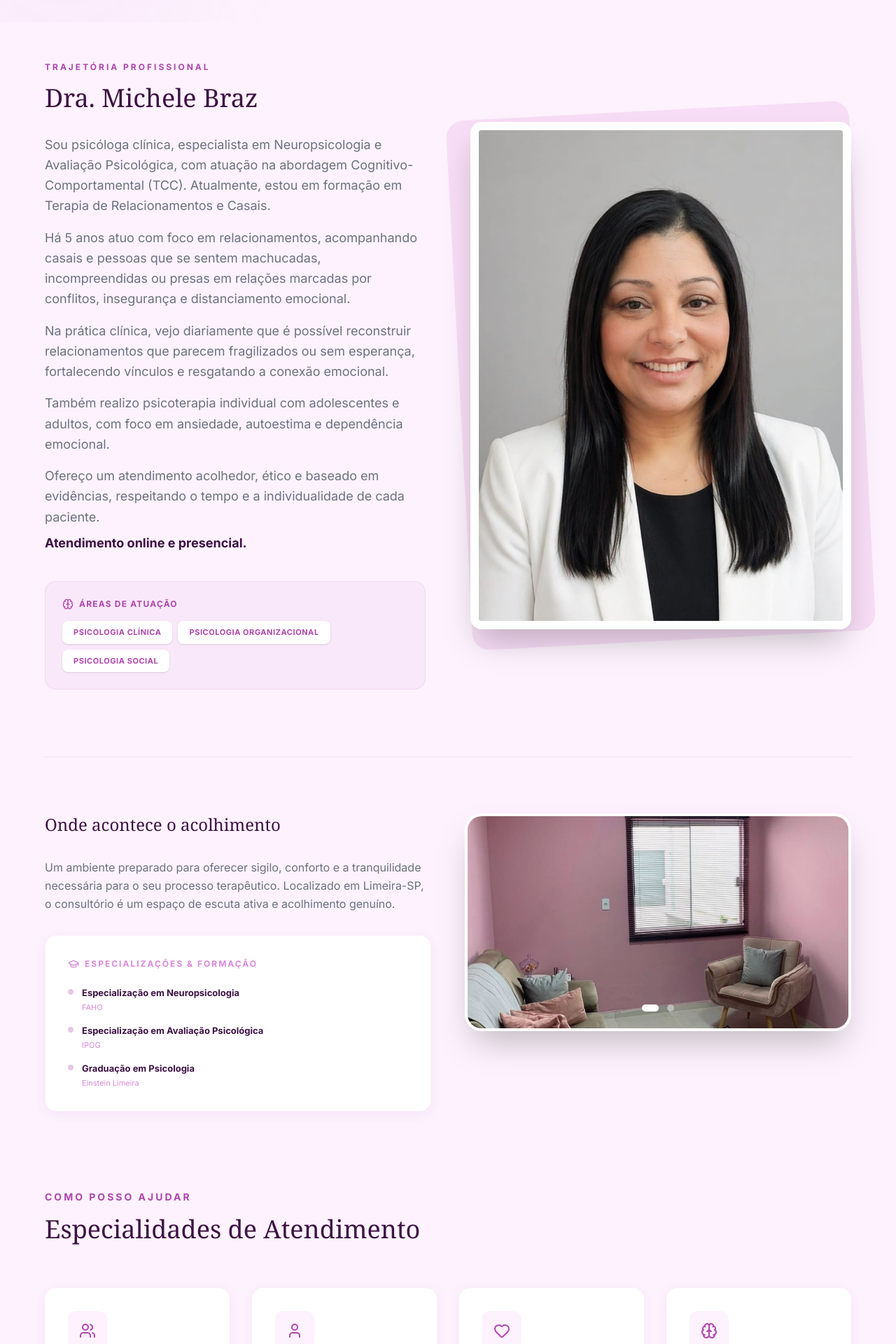
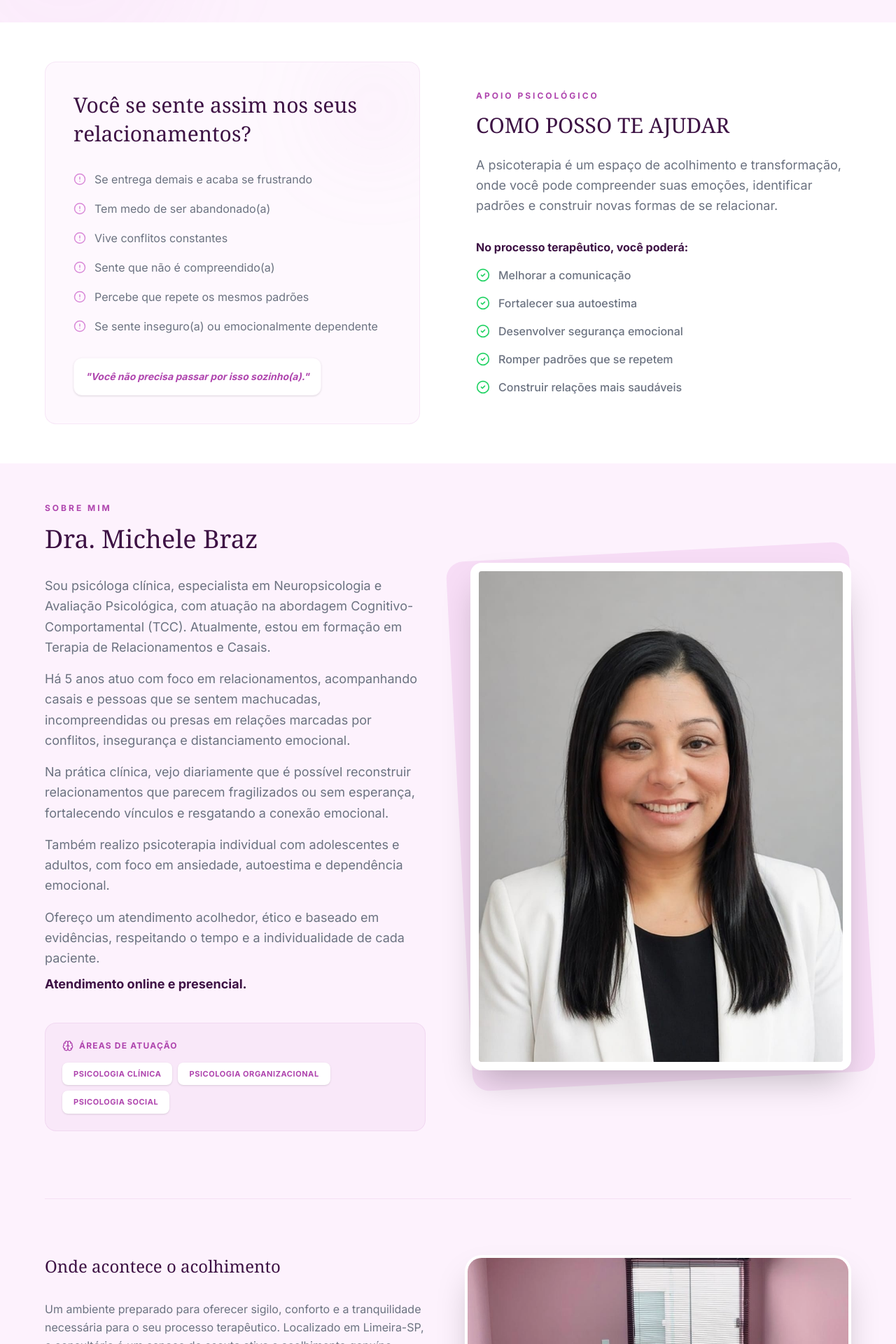
Before and after one commit to BrStahl/clinica_psicologia, a React (Vite) app: page / in a window 1280 px wide. Shown: the part 880-2800 px from the top of the page at 70% size. Built offline with nearby package versions, Linux system fonts and the light colour scheme; no server answers; the database is empty.

Commit message:
Inclusão de seção Dores e Relacionamento
Ajuste descrição dos serviços
Inclusão de seção Dores e Relacionamento (antes do Sobre Mim)

```diff
--- a/src/components/About.tsx
+++ b/src/components/About.tsx
@@ -47,12 +47,12 @@ export default function About() {
     <section id="about" className="p-10 lg:p-14 bg-brand-soft pt-24 text-left">
       <div className="max-w-6xl mx-auto">
         {/* Profile and Bio Row */}
-        <div className="grid lg:grid-cols-2 gap-16 items-center mb-20">
-          <div className="order-2 lg:order-1">
-            <h2 className="text-brand-primary font-bold uppercase tracking-[3px] text-xs mb-4">Trajetória Profissional</h2>
-            <h3 className="text-4xl font-serif text-brand-secondary mb-8">Dra. Michele Braz</h3>
+        <div className="grid lg:grid-cols-2 gap-16 items-center mb-20 text-left">
+          <div className="order-2 lg:order-1 text-left">
+            <h2 className="text-brand-primary font-bold uppercase tracking-[3px] text-xs mb-4 text-left">Sobre Mim</h2>
+            <h3 className="text-4xl font-serif text-brand-secondary mb-8 text-left">Dra. Michele Braz</h3>
 
-            <div className="space-y-4 text-brand-light leading-relaxed text-lg">
+            <div className="space-y-4 text-brand-light leading-relaxed text-lg text-left">
               <p>
                 Sou psicóloga clínica, especialista em Neuropsicologia e Avaliação Psicológica, com atuação na abordagem Cognitivo-Comportamental (TCC). Atualmente, estou em formação em Terapia de Relacionamentos e Casais.
               </p>
@@ -102,10 +102,10 @@ export default function About() {
         </div>
 
         {/* Office and Education Row */}
-        <div className="grid lg:grid-cols-2 gap-12 items-start mt-24 pt-20 border-t border-brand-primary/10">
-          <div className="space-y-8">
-            <h3 className="text-2xl font-serif text-brand-secondary">Onde acontece o acolhimento</h3>
-            <p className="text-brand-light leading-relaxed">
+        <div className="grid lg:grid-cols-2 gap-12 items-start mt-24 pt-20 border-t border-brand-primary/10 text-left">
+          <div className="space-y-8 text-left">
+            <h3 className="text-2xl font-serif text-brand-secondary text-left">Onde acontece o acolhimento</h3>
+            <p className="text-brand-light leading-relaxed text-left">
               Um ambiente preparado para oferecer sigilo, conforto e a tranquilidade necessária para o seu processo terapêutico. Localizado em Limeira-SP, o consultório é um espaço de escuta ativa e acolhimento genuíno.
             </p>
 
--- /dev/null
+++ b/src/components/RelationalPain.tsx
@@ -0,0 +1,80 @@
+import { CheckCircle2, AlertCircle } from "lucide-react";
+
+export default function RelationalPain() {
+  const painPoints = [
+    "Se entrega demais e acaba se frustrando",
+    "Tem medo de ser abandonado(a)",
+    "Vive conflitos constantes",
+    "Sente que não é compreendido(a)",
+    "Percebe que repete os mesmos padrões",
+    "Se sente inseguro(a) ou emocionalmente dependente",
+  ];
+
+  const helpPoints = [
+    "Melhorar a comunicação",
+    "Fortalecer sua autoestima",
+    "Desenvolver segurança emocional",
+    "Romper padrões que se repetem",
+    "Construir relações mais saudáveis",
+  ];
+
+  return (
+    <section className="p-10 lg:p-14 bg-white">
+      <div className="max-w-6xl mx-auto">
+        <div className="grid lg:grid-cols-2 gap-12 lg:gap-20">
+
+          {/* Pain Points Side */}
+          <div className="bg-brand-soft/50 p-8 lg:p-10 rounded-2xl border border-brand-primary/10 relative overflow-hidden">
+             <div className="absolute top-0 right-0 w-32 h-32 bg-brand-accent/10 rounded-full blur-3xl"></div>
+
+             <h3 className="text-2xl lg:text-3xl font-serif text-brand-secondary mb-8 relative z-10 leading-snug">
+               Você se sente assim nos seus relacionamentos?
+             </h3>
+
+             <ul className="space-y-4 mb-8 relative z-10">
+               {painPoints.map((point, idx) => (
+                 <li key={idx} className="flex items-start gap-3">
+                   <div className="mt-1 flex-shrink-0 text-brand-accent">
+                     <AlertCircle size={18} />
+                   </div>
+                   <span className="text-brand-light leading-relaxed">{point}</span>
+                 </li>
+               ))}
+             </ul>
+
+             <div className="bg-white p-4 rounded-xl shadow-sm border border-brand-primary/5 inline-block relative z-10">
+               <p className="text-brand-primary font-bold text-sm italic">
+                 "Você não precisa passar por isso sozinho(a)."
+               </p>
+             </div>
+          </div>
+
+          {/* Help Side */}
+          <div className="flex flex-col justify-center">
+            <h2 className="text-brand-primary font-bold uppercase tracking-[3px] text-xs mb-4">Apoio Psicológico</h2>
+            <h3 className="text-3xl font-serif text-brand-secondary mb-6">COMO POSSO TE AJUDAR</h3>
+
+            <p className="text-brand-light leading-relaxed text-lg mb-8">
+              A psicoterapia é um espaço de acolhimento e transformação, onde você pode compreender suas emoções, identificar padrões e construir novas formas de se relacionar.
+            </p>
+
+            <div className="bg-white">
+               <p className="text-brand-secondary font-bold mb-4">No processo terapêutico, você poderá:</p>
+               <ul className="space-y-4">
+                 {helpPoints.map((point, idx) => (
+                   <li key={idx} className="flex items-center gap-3">
+                     <div className="flex-shrink-0 text-[#25D366]">
+                       <CheckCircle2 size={20} />
+                     </div>
+                     <span className="text-brand-light font-medium">{point}</span>
+                   </li>
+                 ))}
+               </ul>
+            </div>
+          </div>
+
+        </div>
+      </div>
+    </section>
+  );
+}
--- a/src/components/Services.tsx
+++ b/src/components/Services.tsx
@@ -7,22 +7,16 @@ export default function Services() {
 
   const services = [
     {
-      title: "Psicoterapia de Casal",
+      title: "Terapia de Casal",
       shortDesc: "Auxílio na comunicação, reconstrução da confiança e fortalecimento do vínculo afetivo.",
-      fullDesc: "Atendimento psicológico para casais que desejam melhorar a comunicação, resolver conflitos, reconstruir a confiança e fortalecer o vínculo afetivo. A terapia de casal é indicada para momentos de crise, distanciamento emocional, ciúmes, dificuldades na convivência e problemas recorrentes na relação.\n\nO processo terapêutico auxilia na compreensão das dinâmicas do relacionamento, promovendo mudanças mais saudáveis e equilibradas entre o casal.",
+      fullDesc: "A terapia de casal é indicada para casais que desejam melhorar a comunicação, lidar com conflitos, reconstruir a confiança e fortalecer o vínculo.\n\nMesmo quando a relação parece desgastada ou sem solução, é possível compreender o que está acontecendo e construir novos caminhos juntos.",
       icon: <Users className="text-brand-primary" size={24} />
     },
     {
-      title: "Psicoterapia Adulto",
-      shortDesc: "Foco em ansiedade, depressão, autoestima e regulação emocional.",
-      fullDesc: "Atendimento psicológico para adultos com foco em ansiedade, depressão, autoestima, regulação emocional e dificuldades no dia a dia.\n\nAtravés da abordagem Cognitivo-Comportamental (TCC), o processo terapêutico auxilia na identificação de pensamentos e comportamentos que impactam o bem-estar emocional, promovendo mudanças práticas e duradouras.",
+      title: "Terapia Individual",
+      shortDesc: "Compreensão de emoções, fortalecimento da autoestima e desenvolvimento de relações mais saudáveis.",
+      fullDesc: "A psicoterapia individual é voltada para adolescentes e adultos que desejam compreender suas emoções, fortalecer sua autoestima e desenvolver relações mais saudáveis.\n\nIndicado para:\n• Ansiedade\n• Depressão\n• Baixa autoestima\n• Dependência emocional\n• Dificuldades nos relacionamentos\n• Padrões repetitivos",
       icon: <User className="text-brand-primary" size={24} />
-    },
-    {
-      title: "Psicoterapia Adolescente",
-      shortDesc: "Apoio emocional para desafios da adolescência, autoestima e relações sociais.",
-      fullDesc: "Atendimento psicológico voltado para adolescentes, auxiliando em questões emocionais, comportamentais, autoestima, ansiedade, depressão e dificuldades nas relações familiares e sociais.\n\nO processo terapêutico promove o desenvolvimento emocional e o fortalecimento de habilidades para lidar com desafios dessa fase.",
-      icon: <Heart className="text-brand-primary" size={24} />
     },
     {
       title: "Terapia Cognitivo-Comportamental",
@@ -49,7 +43,7 @@ export default function Services() {
             <h3 className="text-4xl font-serif text-brand-secondary">Especialidades de Atendimento</h3>
         </div>
 
-        <div className="grid md:grid-cols-2 lg:grid-cols-4 gap-8">
+        <div className="grid md:grid-cols-2 lg:grid-cols-3 gap-8">
           {services.map((service, idx) => (
             <motion.div
               key={idx}
--- a/src/pages/Home.tsx
+++ b/src/pages/Home.tsx
@@ -1,4 +1,5 @@
 import Hero from "../components/Hero";
+import RelationalPain from "../components/RelationalPain";
 import About from "../components/About";
 import Services from "../components/Services";
 import Testimonials from "../components/Testimonials";
@@ -10,6 +11,7 @@ export default function Home() {
   return (
     <MainLayout>
       <Hero />
+      <RelationalPain />
       <About />
       <Services />
       <Testimonials />
```
